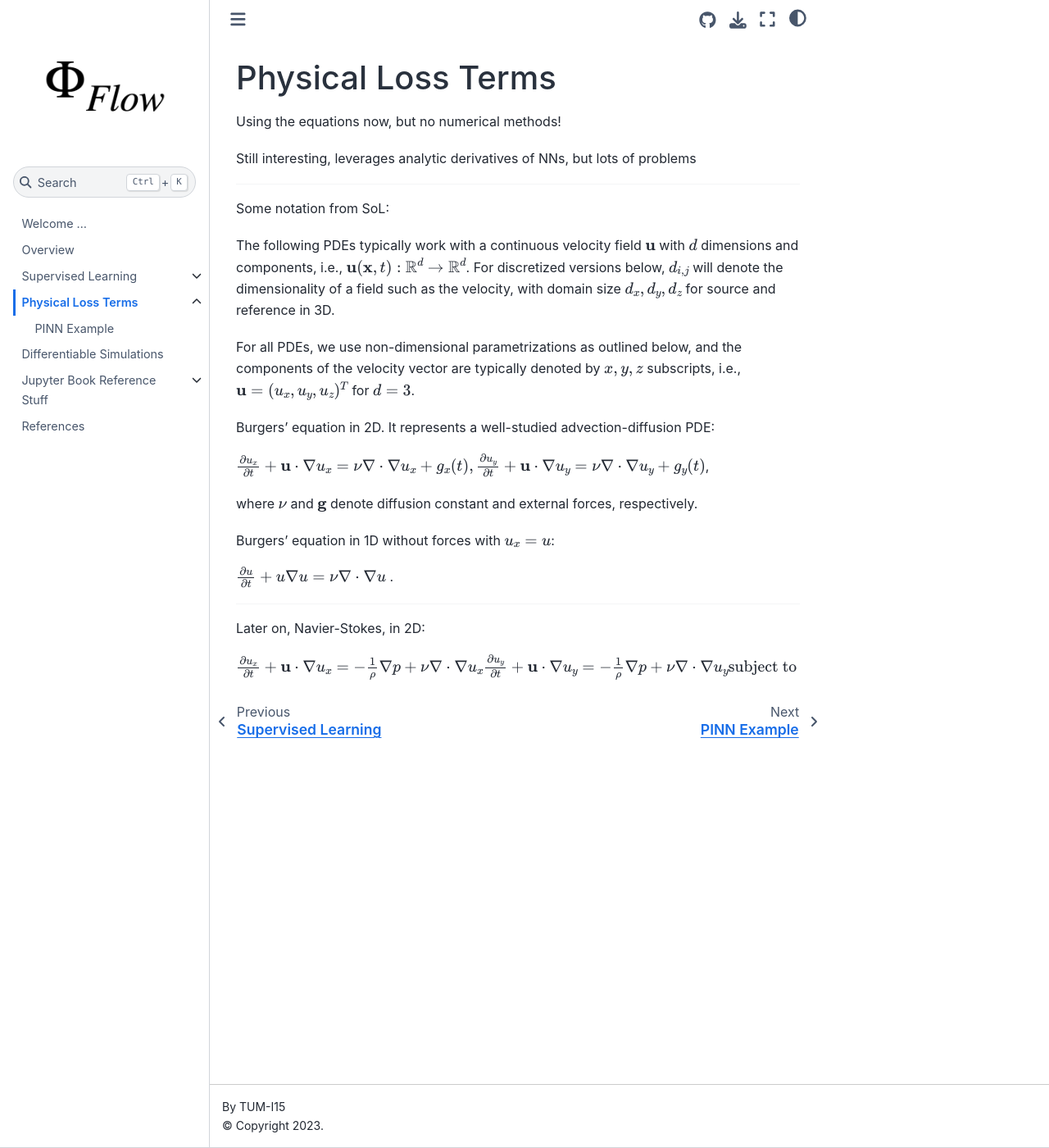
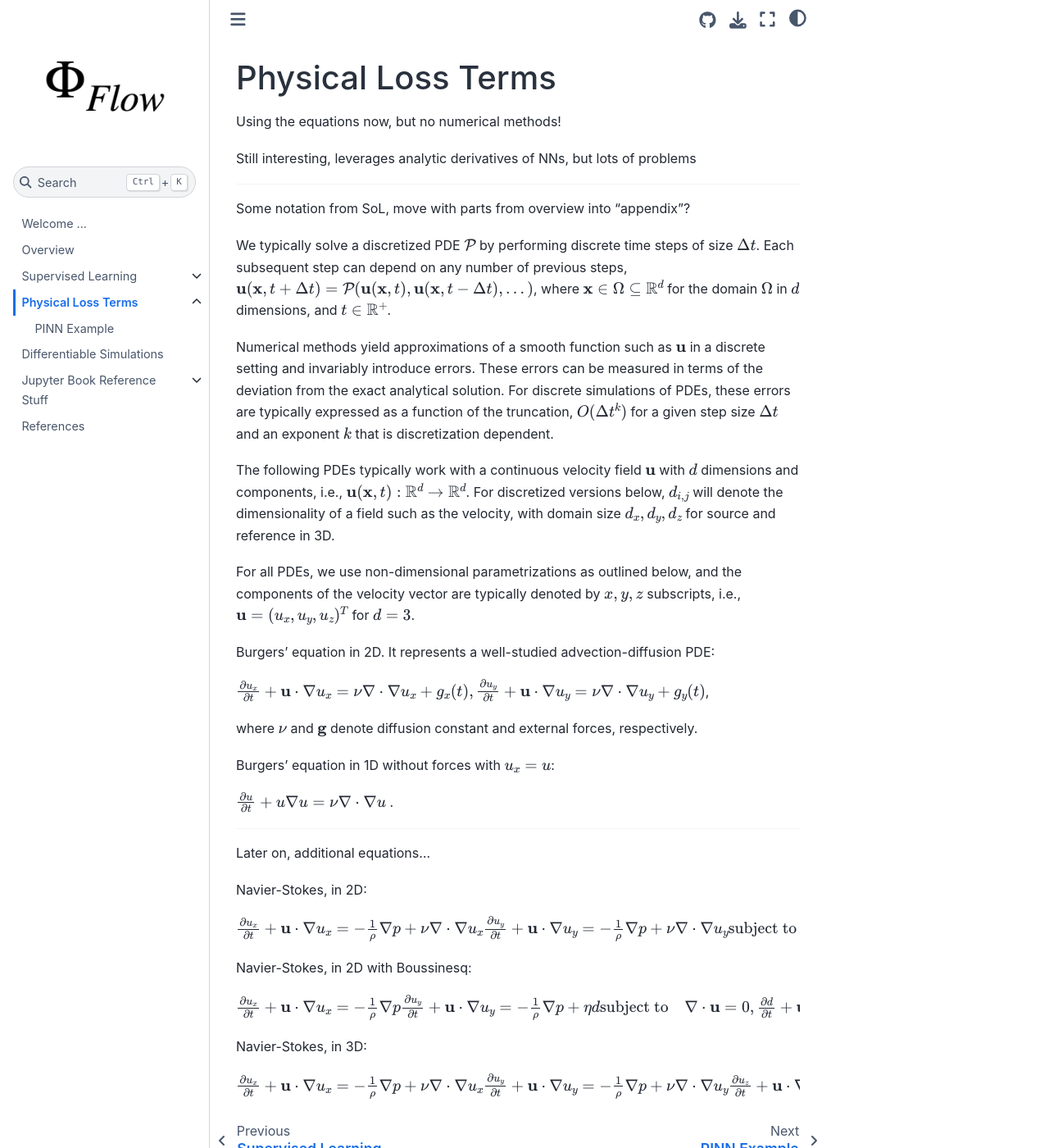
Before and after one commit to tum-pbs/pbdl-book, a Jupyter Book: the page built from physicalloss.md, in a window 1280 px wide and 1400 px high. Shown: the whole window at 82% size. Built offline with Jupyter Book 1.0.4 settings and Sphinx 7.4.7 and the Sphinx Book theme 1.1.4, drawn with Linux system fonts in a browser that asks for light colours; pages that are not in the unit, such as notebooks, are missing from menus.

Commit message:
draft model equations

```diff
--- a/physicalloss.md
+++ b/physicalloss.md
@@ -7,7 +7,48 @@ Still interesting, leverages analytic derivatives of NNs, but lots of problems
 
 ---
 
-Some notation from SoL:
+% \newcommand{\pde}{\mathcal{P}}         % PDE ops
+% \newcommand{\pdec}{\pde_{s}}
+% \newcommand{\manifsrc}{\mathscr{S}}    % coarse / "source"
+% \newcommand{\pder}{\pde_{R}}
+% \newcommand{\manifref}{\mathscr{R}}
+
+% vc - coarse solutions
+% \renewcommand{\vc}[1]{\vs_{#1}}            % plain coarse state at time t
+% \newcommand{\vcN}{\vs}                     % plain coarse state without time
+% vc - coarse solutions, modified by correction
+% \newcommand{\vct}[1]{\tilde{\vs}_{#1}}     % modified / over time at time t
+% \newcommand{\vctN}{\tilde{\vs}}            % modified / over time without time
+% vr - fine/reference solutions
+% \renewcommand{\vr}[1]{\mathbf{r}_{#1}}            % fine / reference state at time t , never modified
+% \newcommand{\vrN}{\mathbf{r}}                     % plain coarse state without time
+
+% \newcommand{\project}{\mathcal{T}}           % transfer operator fine <> coarse
+% \newcommand{\loss}{\mathcal{L}}              % generic loss function
+% \newcommand{\nn}{f_{\theta}}
+% \newcommand{\dt}{\Delta t}                   % timestep
+% \newcommand{\corrPre}{\mathcal{C}_{\text{pre}}}            % analytic correction , "pre computed"
+% \newcommand{\corr}{\mathcal{C}}                         % just C for now...
+% \newcommand{\nnfunc}{F} % {\text{NN}}
+
+
+Some notation from SoL, move with parts from overview into "appendix"?
+
+
+
+We typically solve a discretized PDE $\mathcal{P}$ by performing discrete time steps of size $\Delta t$.
+Each subsequent step can depend on any number of previous steps,
+$\mathbf{u}(\mathbf{x},t+\Delta t) = \mathcal{P}(\mathbf{u}(\mathbf{x},t), \mathbf{u}(\mathbf{x},t-\Delta t),...)$,
+where
+$\mathbf{x} \in \Omega \subseteq \mathbb{R}^d$ for the domain $\Omega$ in $d$
+dimensions, and $t \in \mathbb{R}^{+}$.
+
+Numerical methods yield approximations of a smooth function such as $\mathbf{u}$ in a discrete
+setting and invariably introduce errors. These errors can be measured in terms
+of the deviation from the exact analytical solution.
+For discrete simulations of
+PDEs, these errors are typically expressed as a function of the truncation, $O(\Delta t^k)$
+for a given step size $\Delta t$ and an exponent $k$ that is discretization dependent.
 
 The following PDEs typically work with a continuous
 velocity field $\mathbf{u}$ with $d$ dimensions and components, i.e.,
@@ -41,12 +82,49 @@ $\frac{\partial u}{\partial{t}} + u \nabla u = \nu \nabla \cdot \nabla u $ .
 
 ---
 
-Later on, Navier-Stokes, in 2D:
+Later on, additional equations...
+
+
+
+Navier-Stokes, in 2D:
 
 $
     \frac{\partial u_x}{\partial{t}} + \mathbf{u} \cdot \nabla u_x =
-    - \frac{1}{\rho}\nabla{p} + \nu \nabla\cdot \nabla u_x  \\
+    - \frac{1}{\rho}\nabla{p} + \nu \nabla\cdot \nabla u_x
+    \\
     \frac{\partial u_y}{\partial{t}} + \mathbf{u} \cdot \nabla u_y =
-    - \frac{1}{\rho}\nabla{p} + \nu \nabla\cdot \nabla u_y  \\
-    \text{subject to} \quad \nabla \cdot \mathbf{u} = 0,
+    - \frac{1}{\rho}\nabla{p} + \nu \nabla\cdot \nabla u_y
+    \\
+    \text{subject to} \quad \nabla \cdot \mathbf{u} = 0
 $
+
+
+
+Navier-Stokes, in 2D with Boussinesq:
+
+%$\frac{\partial u_x}{\partial{t}} + \mathbf{u} \cdot \nabla u_x$
+%$ -\frac{1}{\rho} \nabla p $
+
+$
+  \frac{\partial u_x}{\partial{t}} + \mathbf{u} \cdot \nabla u_x = - \frac{1}{\rho} \nabla p
+  \\
+  \frac{\partial u_y}{\partial{t}} + \mathbf{u} \cdot \nabla u_y = - \frac{1}{\rho} \nabla p + \eta d
+  \\
+  \text{subject to} \quad \nabla \cdot \mathbf{u} = 0,
+  \\
+  \frac{\partial d}{\partial{t}} + \mathbf{u} \cdot \nabla d = 0
+$
+
+
+
+Navier-Stokes, in 3D:
+
+$
+  \frac{\partial u_x}{\partial{t}} + \mathbf{u} \cdot \nabla u_x = - \frac{1}{\rho} \nabla p + \nu \nabla\cdot \nabla u_x
+  \\
+  \frac{\partial u_y}{\partial{t}} + \mathbf{u} \cdot \nabla u_y = - \frac{1}{\rho} \nabla p + \nu \nabla\cdot \nabla u_y
+  \\
+  \frac{\partial u_z}{\partial{t}} + \mathbf{u} \cdot \nabla u_z = - \frac{1}{\rho} \nabla p + \nu \nabla\cdot \nabla u_z
+  \\
+  \text{subject to} \quad \nabla \cdot \mathbf{u} = 0.
+$
```
